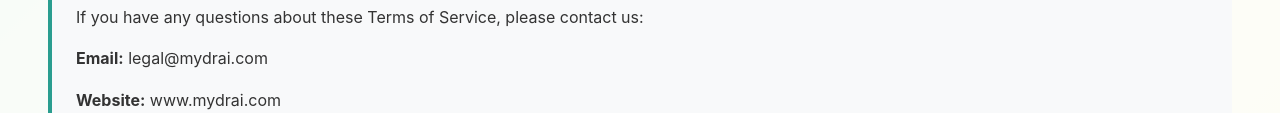
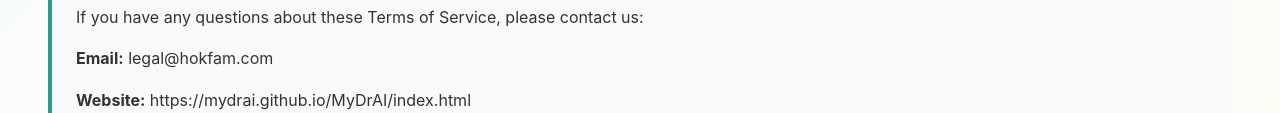
Before and after one commit to MyDrAI/MyDrAI, a plain HTML site: page terms.html in a window 1280 px wide. Shown: the part 2684-2797 px from the top of the page. Drawn offline with Linux system fonts and the light colour scheme.

Commit message:
terms.html

```diff
--- a/terms.html
+++ b/terms.html
@@ -150,7 +150,7 @@
 
     <div class="content">
         <h1>Terms of Service</h1>
-        <p class="last-updated">Last updated: December 2024</p>
+        <p class="last-updated">Last updated: January 2025</p>
 
         <div class="highlight">
             <strong>Important:</strong> By using MyDrAI, you agree to these terms. Please read them carefully.
@@ -218,8 +218,8 @@
         <div class="contact-info">
             <h3>Contact Information</h3>
             <p>If you have any questions about these Terms of Service, please contact us:</p>
-            <p><strong>Email:</strong> legal@mydrai.com</p>
-            <p><strong>Website:</strong> www.mydrai.com</p>
+            <p><strong>Email:</strong> legal@hokfam.com</p>
+            <p><strong>Website:</strong> https://mydrai.github.io/MyDrAI/index.html</p>
         </div>
 
         <p style="text-align: center; margin-top: 2rem; color: #666;">
```
